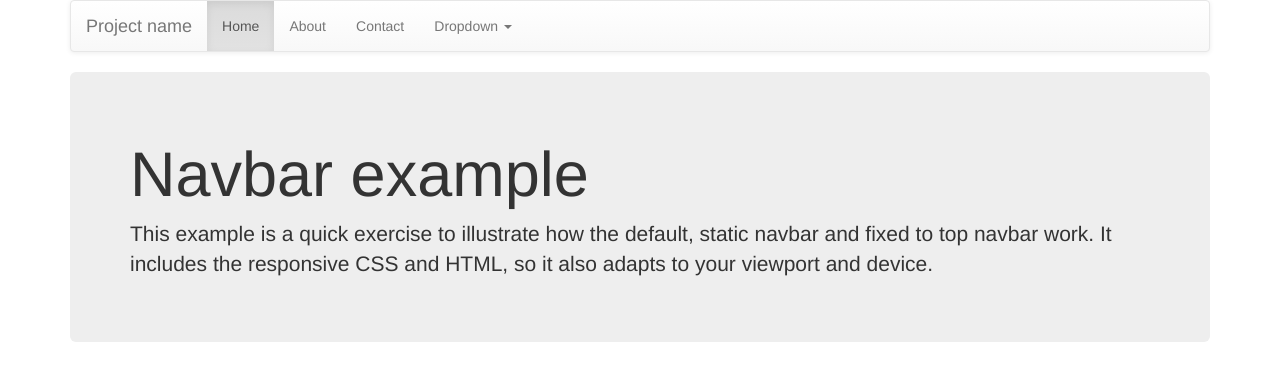
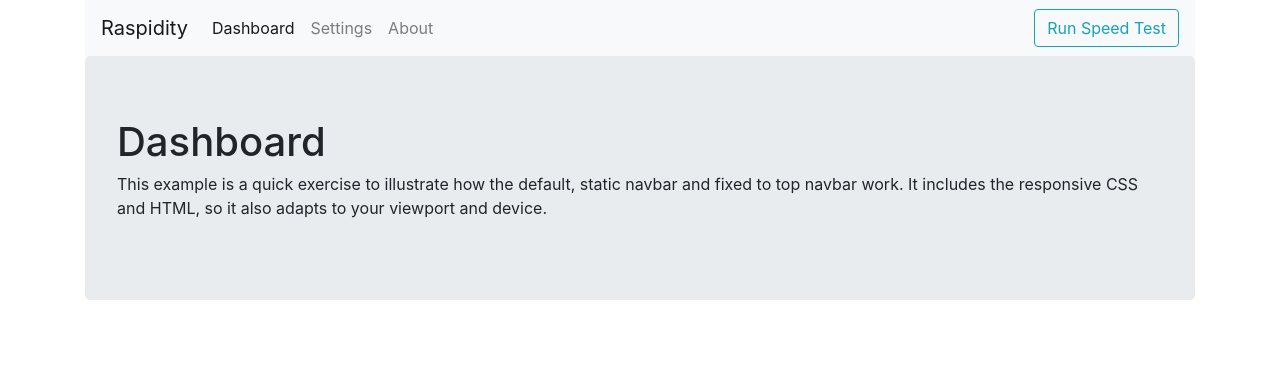
Before and after one commit to albertvinyes/network_tester, a Flask app: page / in a window 1280 px wide. Shown: the top 381 px of the page. Run offline with Flask 2, Linux system fonts and the light colour scheme; some libraries are stand-ins or nearby versions.

Commit message:
GUI changes

```diff
--- /dev/null
+++ b/app/static/css/master.css
@@ -0,0 +1,21 @@
+@media screen and (min-width: 1600px) {
+    .container {
+        max-width: 100%;
+        margin: 0;
+        padding: 0;
+    }
+}
+@media screen and (min-width: 1900px) {
+  .container {
+      max-width: 100%;
+      margin: 0;
+      padding: 0;
+  }
+}
+
+
+
+body {
+  margin: 0;
+  padding: 0;
+}
--- a/app/templates/index.html
+++ b/app/templates/index.html
@@ -13,51 +13,45 @@
   <body>
     <div class="container">
       <!-- Static navbar -->
-      <nav class="navbar navbar-default">
-        <div class="container-fluid">
-          <div class="navbar-header">
-            <button type="button" class="navbar-toggle collapsed" data-toggle="collapse" data-target="#navbar" aria-expanded="false" aria-controls="navbar">
-              <span class="sr-only">Toggle navigation</span>
-              <span class="icon-bar"></span>
-              <span class="icon-bar"></span>
-              <span class="icon-bar"></span>
-            </button>
-            <a class="navbar-brand" href="#">Project name</a>
-          </div>
-          <div id="navbar" class="navbar-collapse collapse">
-            <ul class="nav navbar-nav">
-              <li class="active"><a href="#">Home</a></li>
-              <li><a href="#">About</a></li>
-              <li><a href="#">Contact</a></li>
-              <li class="dropdown">
-                <a href="#" class="dropdown-toggle" data-toggle="dropdown" role="button" aria-haspopup="true" aria-expanded="false">Dropdown <span class="caret"></span></a>
-                <ul class="dropdown-menu">
-                  <li><a href="#">Action</a></li>
-                  <li><a href="#">Another action</a></li>
-                  <li><a href="#">Something else here</a></li>
-                  <li role="separator" class="divider"></li>
-                  <li class="dropdown-header">Nav header</li>
-                  <li><a href="#">Separated link</a></li>
-                  <li><a href="#">One more separated link</a></li>
-                </ul>
-              </li>
-            </ul>
-          </div><!--/.nav-collapse -->
-        </div><!--/.container-fluid -->
-      </nav>
+      <nav class="navbar navbar-expand-lg navbar-light bg-light">
+        <a class="navbar-brand" href="#">Raspidity</a>
+        <button class="navbar-toggler" type="button" data-toggle="collapse" data-target="#navbarTogglerDemo02" aria-controls="navbarTogglerDemo02" aria-expanded="false" aria-label="Toggle navigation">
+          <span class="navbar-toggler-icon"></span>
+        </button>
+        <div class="collapse navbar-collapse" id="navbarTogglerDemo02">
+          <ul class="navbar-nav mr-auto mt-2 mt-lg-0">
+            <li class="nav-item active">
+              <a class="nav-link" href="#">Dashboard <span class="sr-only">(current)</span></a>
+            </li>
+            <li class="nav-item">
+              <a class="nav-link" href="#">Settings</a>
+            </li>
+            <li class="nav-item">
+              <a class="nav-link" href="#">About</a>
+            </li>
+          </ul>
+          <form class="form-inline my-2 my-lg-0">
+            <button class="btn btn-outline-info my-2 my-sm-0" type="submit">Run Speed Test</button>
+          </form>
+        </div>
+      </nav><!--
+      <div class="progress hidden">
+        <div class="progress-bar progress-bar-striped progress-bar-animated" role="progressbar" aria-valuenow="75" aria-valuemin="0" aria-valuemax="100" style="width: 75%"></div>
+      </div>-->
       <!-- Main component for a primary marketing message or call to action -->
       <div class="jumbotron">
-        <h1>Navbar example</h1>
+        <h1>Dashboard</h1>
         <p>This example is a quick exercise to illustrate how the default, static navbar and fixed to top navbar work. It includes the responsive CSS and HTML, so it also adapts to your viewport and device.</p>
       </div>
     </div> <!-- /container -->
     <!-- Bootstrap core JavaScript
     ================================================== -->
     <!-- Placed at the end of the document so the pages load faster -->
-    <script src="https://ajax.googleapis.com/ajax/libs/jquery/1.12.4/jquery.min.js"></script>
-    <link rel="stylesheet" href="https://maxcdn.bootstrapcdn.com/bootstrap/3.3.7/css/bootstrap.min.css" integrity="sha384-BVYiiSIFeK1dGmJRAkycuHAHRg32OmUcww7on3RYdg4Va+PmSTsz/K68vbdEjh4u" crossorigin="anonymous">
-    <link rel="stylesheet" href="https://maxcdn.bootstrapcdn.com/bootstrap/3.3.7/css/bootstrap-theme.min.css" integrity="sha384-rHyoN1iRsVXV4nD0JutlnGaslCJuC7uwjduW9SVrLvRYooPp2bWYgmgJQIXwl/Sp" crossorigin="anonymous">
-    <script src="https://maxcdn.bootstrapcdn.com/bootstrap/3.3.7/js/bootstrap.min.js" integrity="sha384-Tc5IQib027qvyjSMfHjOMaLkfuWVxZxUPnCJA7l2mCWNIpG9mGCD8wGNIcPD7Txa" crossorigin="anonymous"></script>
+    <script src="https://code.jquery.com/jquery-3.2.1.slim.min.js" integrity="sha384-KJ3o2DKtIkvYIK3UENzmM7KCkRr/rE9/Qpg6aAZGJwFDMVNA/GpGFF93hXpG5KkN" crossorigin="anonymous"></script>
+    <link rel="stylesheet" href="https://maxcdn.bootstrapcdn.com/bootstrap/4.0.0-beta/css/bootstrap.min.css" integrity="sha384-/Y6pD6FV/Vv2HJnA6t+vslU6fwYXjCFtcEpHbNJ0lyAFsXTsjBbfaDjzALeQsN6M" crossorigin="anonymous">
+    <script src="https://maxcdn.bootstrapcdn.com/bootstrap/4.0.0-beta/js/bootstrap.min.js" integrity="sha384-h0AbiXch4ZDo7tp9hKZ4TsHbi047NrKGLO3SEJAg45jXxnGIfYzk4Si90RDIqNm1" crossorigin="anonymous"></script>
+    <script src="https://cdnjs.cloudflare.com/ajax/libs/popper.js/1.11.0/umd/popper.min.js" integrity="sha384-b/U6ypiBEHpOf/4+1nzFpr53nxSS+GLCkfwBdFNTxtclqqenISfwAzpKaMNFNmj4" crossorigin="anonymous"></script>
+    <link rel="stylesheet" href="../static/css/master.css">
     <!-- IE10 viewport hack for Surface/desktop Windows 8 bug -->
   </body>
 </html>
```
Also changed, not shown: app/templates/setup.html (added, +41 -0 lines).
